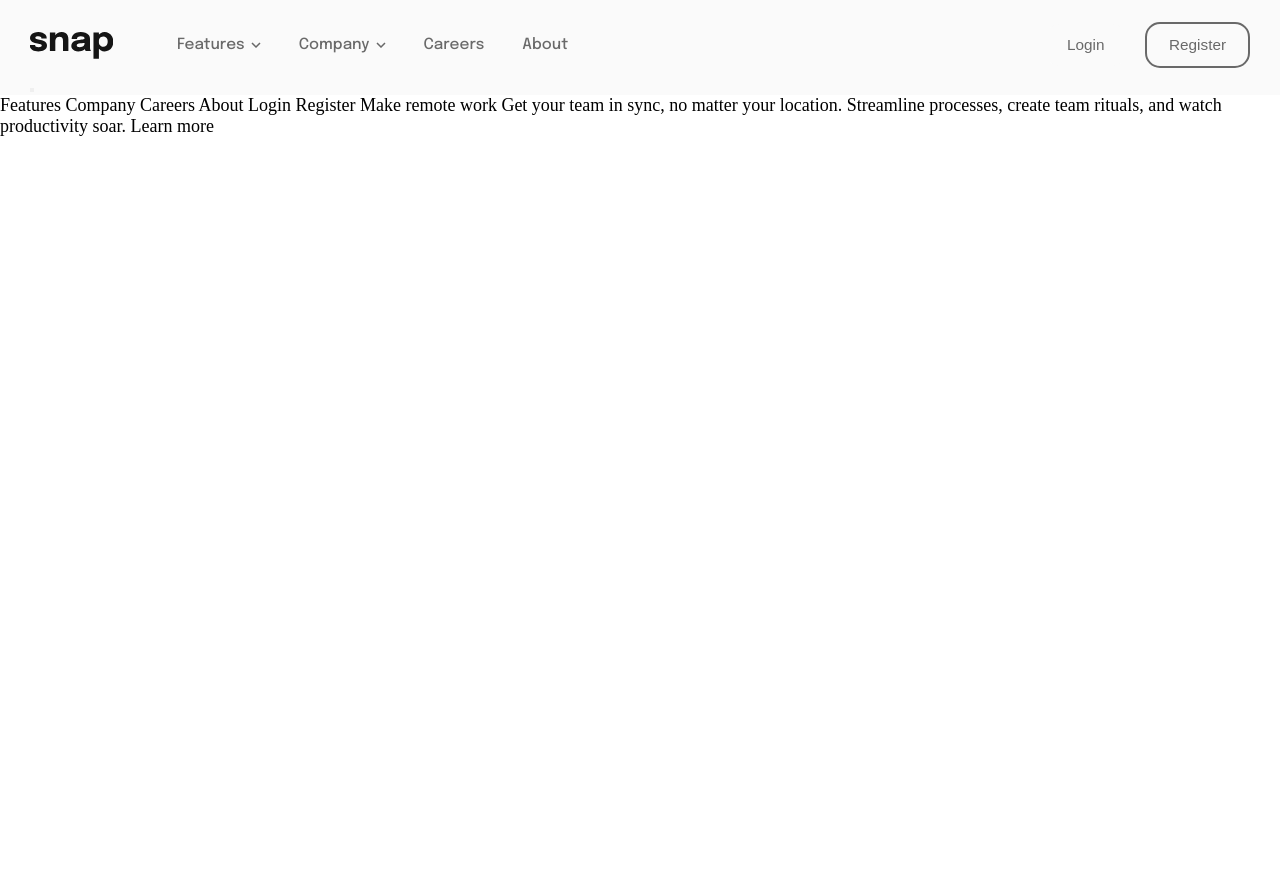
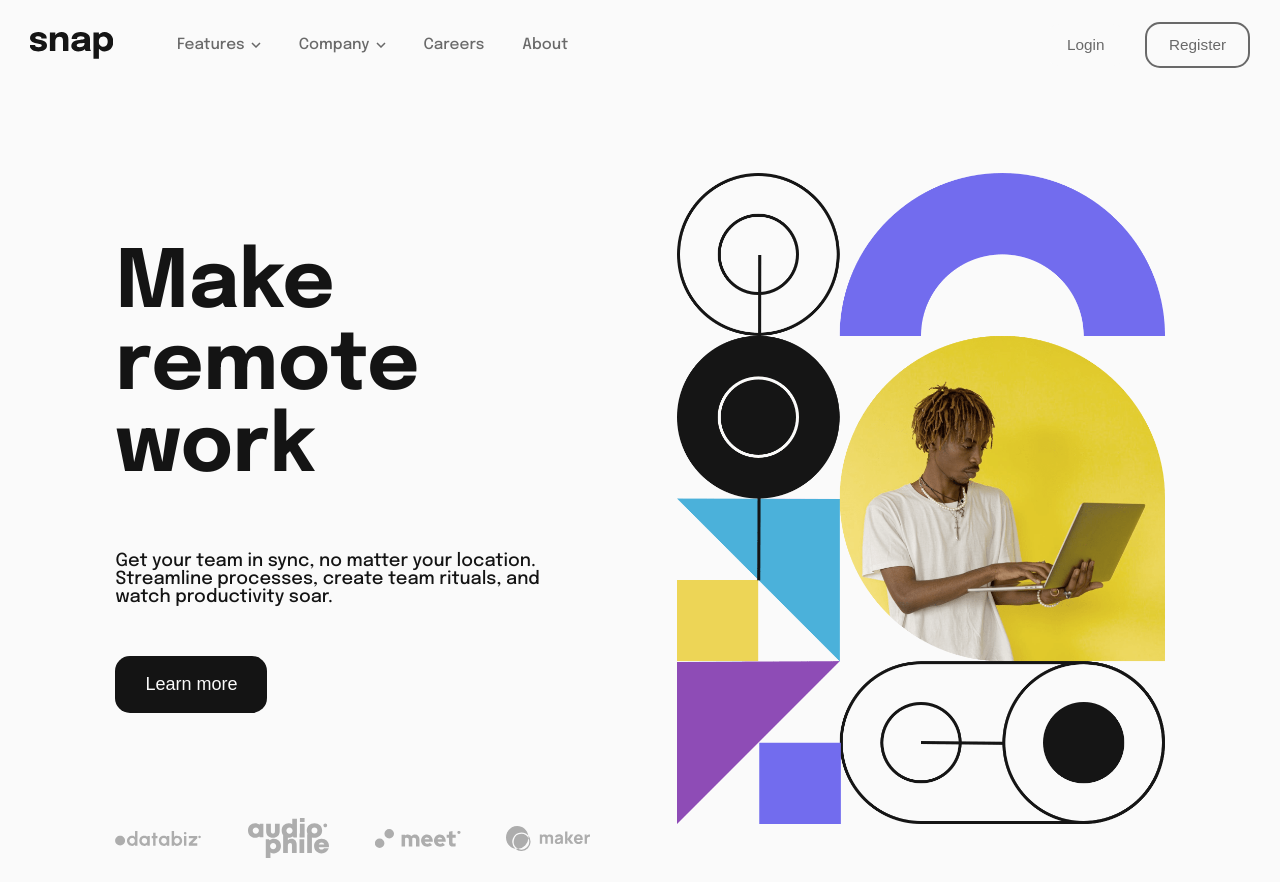
Before and after one commit to ANDyouNo/intro-section-with-dropdown-navigation-main, a plain HTML site: page index.html in a window 1280 px wide. Before the commit the page ends 800 px from the top, so only its background shows below. Drawn offline with Linux system fonts and the light colour scheme.

Commit message:
desktop design

```diff
--- a/index.html
+++ b/index.html
@@ -84,9 +84,11 @@
         <div class="info">
           <div class="info__container">
             <div class="info__content">
-              <h1 class="info__heading"></h1>
-              <p class="info__text"></p>
-              <button class="info__button"></button>
+              <h1 class="info__heading">Make remote work</h1>
+              <p class="info__text">Get your team
+                in sync, no matter your location. Streamline processes, create team rituals,
+                and watch productivity soar.</p>
+              <button class="info__button">Learn more</button>
               <div class="sponsors">
                 <div class="sponsors__logo _databiz"></div>
                 <div class="sponsors__logo _audip"></div>
@@ -99,8 +101,5 @@
         </div>
       </div>
     </div>
-    Features Company Careers About Login Register Make remote work Get your team
-    in sync, no matter your location. Streamline processes, create team rituals,
-    and watch productivity soar. Learn more
   </body>
 </html>
--- a/styles/info.scss
+++ b/styles/info.scss
@@ -1,26 +1,70 @@
 .info {
+  color: $Almost-Black;
+  font-family: Epilogue;
 }
 .info__container {
+  display: flex;
+  justify-content: space-evenly;
+  margin-bottom: calc(100vh - 776px);
 }
 .info__content {
+  width: 39%;
 }
 .info__heading {
+  font-size: 80px;
+  margin-top: 170px;
+
 }
 .info__text {
+  margin-top: 62px;
 }
 .info__button {
+  margin-top: 50px;
+  background-color: $Almost-Black;
+  color: $Almost-White;
+  border-radius: 15px;
+  border: transparent 2px solid;
+  padding: 16px 28px;
+  font-size: 18px;
+  font-weight: 500;
+  cursor: pointer;
+  transition: .4s;
+}
+.info__button:hover {
+  background-color: transparent;
+  border: $Almost-Black 2px solid;
+  color: $Almost-Black;
+  transition: .4s;
 }
 .sponsors {
+  display: flex;
+  justify-content: space-between;
+  margin-top: 105px;
+
 }
 .sponsors__logo {
+  flex-grow: 0;
+  width: 18%;
+  height: 40px;
+  background-repeat: no-repeat;
+  background-position: center;
+  background-size: contain;
 }
 ._databiz {
+  background-image: url(../assets/images/client-databiz.svg);
 }
 ._audip {
+  background-image: url(../assets/images/client-audiophile.svg);
 }
 ._meet {
+  background-image: url(../assets/images/client-meet.svg);
 }
 ._maker {
+  background-image: url(../assets/images/client-maker.svg);
 }
 .info__illustration {
+  margin-top: 64px;
+  background: url(../assets/images/image-hero-desktop.png) no-repeat center;
+  background-size: contain;
+  width: 40%;
 }
--- a/styles/main.scss
+++ b/styles/main.scss
@@ -1,17 +1,17 @@
+* {
+  margin: 0;
+  padding: 0;
+  box-sizing: border-box;
+}
+
 @import "variables";
 @import "typography";
 @import "dropdown";
 @import "header";
 @import "burger-menu";
 @import "menu";
-
+@import "info";
 @import "adaptive";
-
-* {
-  margin: 0;
-  padding: 0;
-  box-sizing: border-box;
-}
 
 .page {
   background-color: $Almost-White;
```
Also changed, not shown: styles/main.css, 1 other file.
